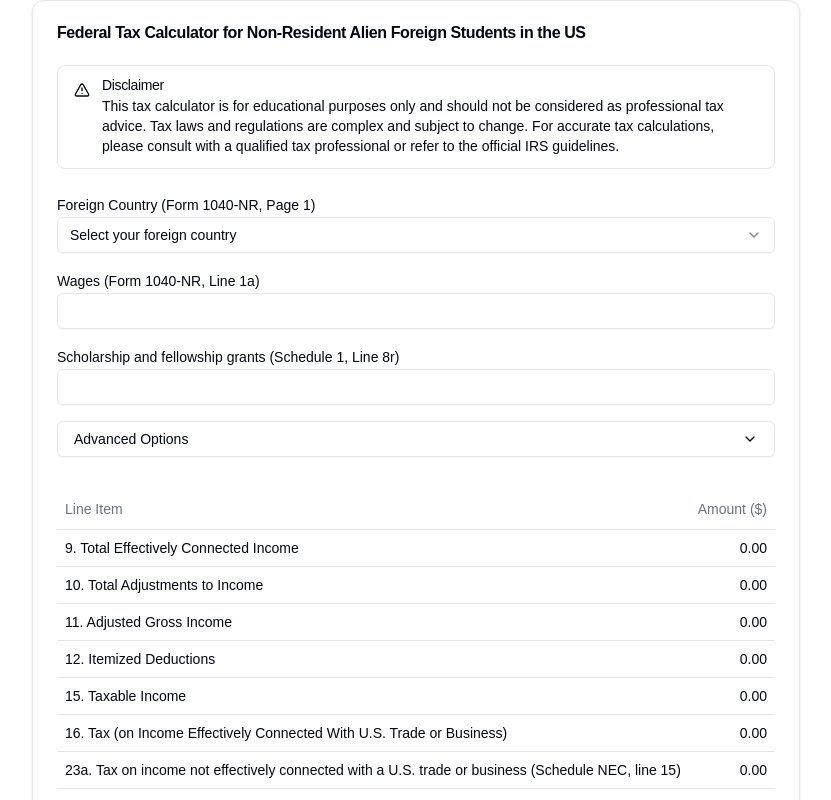
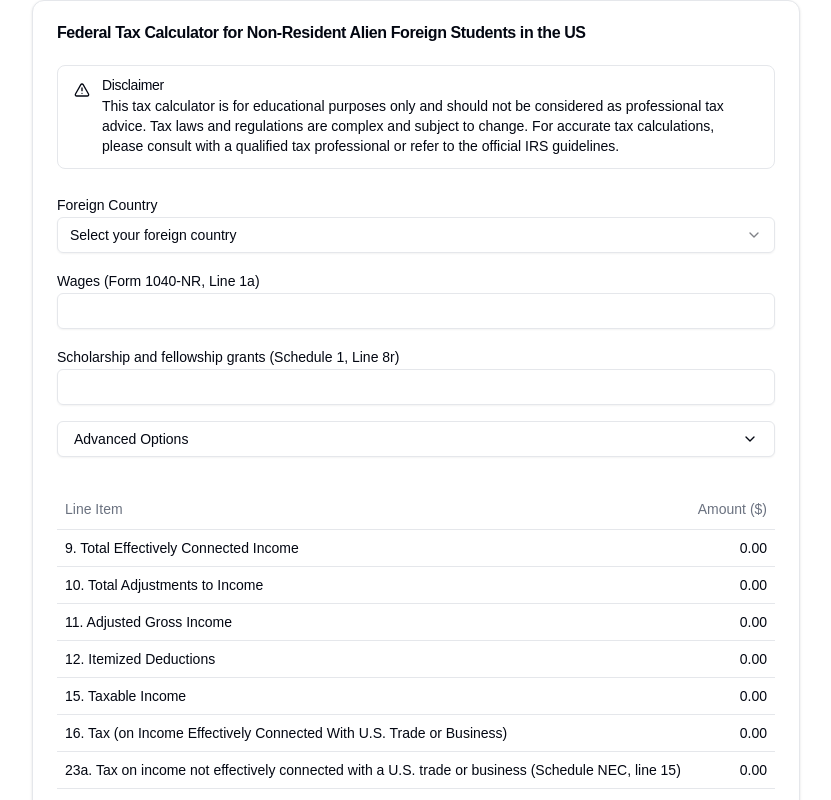
Before and after one commit to aahei/fstaxcalculator, a Next.js app: page / in a window 1280 px wide. Shown: the top 800 px of the page, without its empty margins (224-1055 px from the left). Built offline with nearby package versions, Linux system fonts and the light colour scheme.

Commit message:
fix escape

```diff
--- a/app/tax-estimator.tsx
+++ b/app/tax-estimator.tsx
@@ -170,13 +170,13 @@ export default function TaxCalculator() {
           </Alert>
           <form className="space-y-4 mb-8" onSubmit={(e) => e.preventDefault()}>
             <div>
-              <Label htmlFor="foreignCountry">Foreign Country (Form 1040-NR, Page 1)</Label>
+              <Label htmlFor="foreignCountry">Foreign Country</Label>
               <Select onValueChange={handleForeignCountryChange} value={taxInfo.foreignCountry}>
                 <SelectTrigger>
                   <SelectValue placeholder="Select your foreign country" />
                 </SelectTrigger>
                 <SelectContent>
-                  <SelectItem value="china">China, People's Republic of</SelectItem>
+                  <SelectItem value="china">China, People&#39;s Republic of</SelectItem>
                   <SelectItem value="india">India</SelectItem>
                   <SelectItem value="other">Other</SelectItem>
                 </SelectContent>
```
